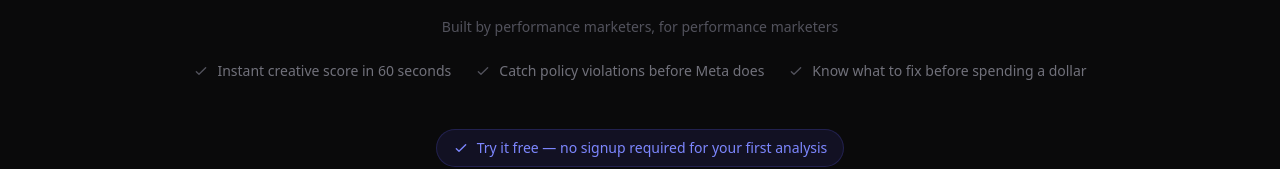
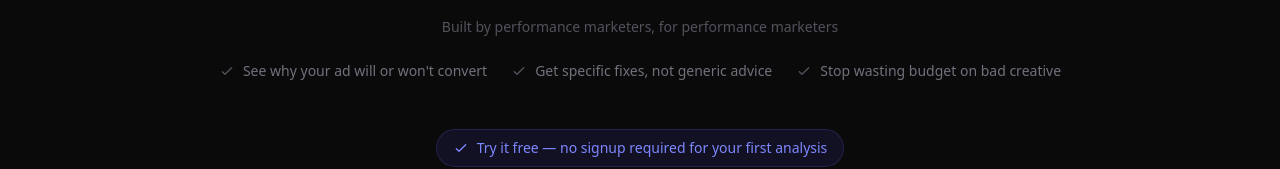
Before and after one commit to dmcsite/getadscore, a Next.js app: page / in a window 1280 px wide. Shown: the part 232-401 px from the top of the page. Built offline with nearby package versions, Linux system fonts and the light colour scheme.

Commit message:
Update benefit bullets copy

```diff
--- a/app/page.tsx
+++ b/app/page.tsx
@@ -1398,19 +1398,19 @@ export default function Home() {
                   <svg className="w-4 h-4 text-zinc-600" fill="none" stroke="currentColor" viewBox="0 0 24 24">
                     <path strokeLinecap="round" strokeLinejoin="round" strokeWidth={2} d="M5 13l4 4L19 7" />
                   </svg>
-                  Instant creative score in 60 seconds
+                  See why your ad will or won&apos;t convert
                 </span>
                 <span className="flex items-center gap-2">
                   <svg className="w-4 h-4 text-zinc-600" fill="none" stroke="currentColor" viewBox="0 0 24 24">
                     <path strokeLinecap="round" strokeLinejoin="round" strokeWidth={2} d="M5 13l4 4L19 7" />
                   </svg>
-                  Catch policy violations before Meta does
+                  Get specific fixes, not generic advice
                 </span>
                 <span className="flex items-center gap-2">
                   <svg className="w-4 h-4 text-zinc-600" fill="none" stroke="currentColor" viewBox="0 0 24 24">
                     <path strokeLinecap="round" strokeLinejoin="round" strokeWidth={2} d="M5 13l4 4L19 7" />
                   </svg>
-                  Know what to fix before spending a dollar
+                  Stop wasting budget on bad creative
                 </span>
               </div>
             </div>
```
